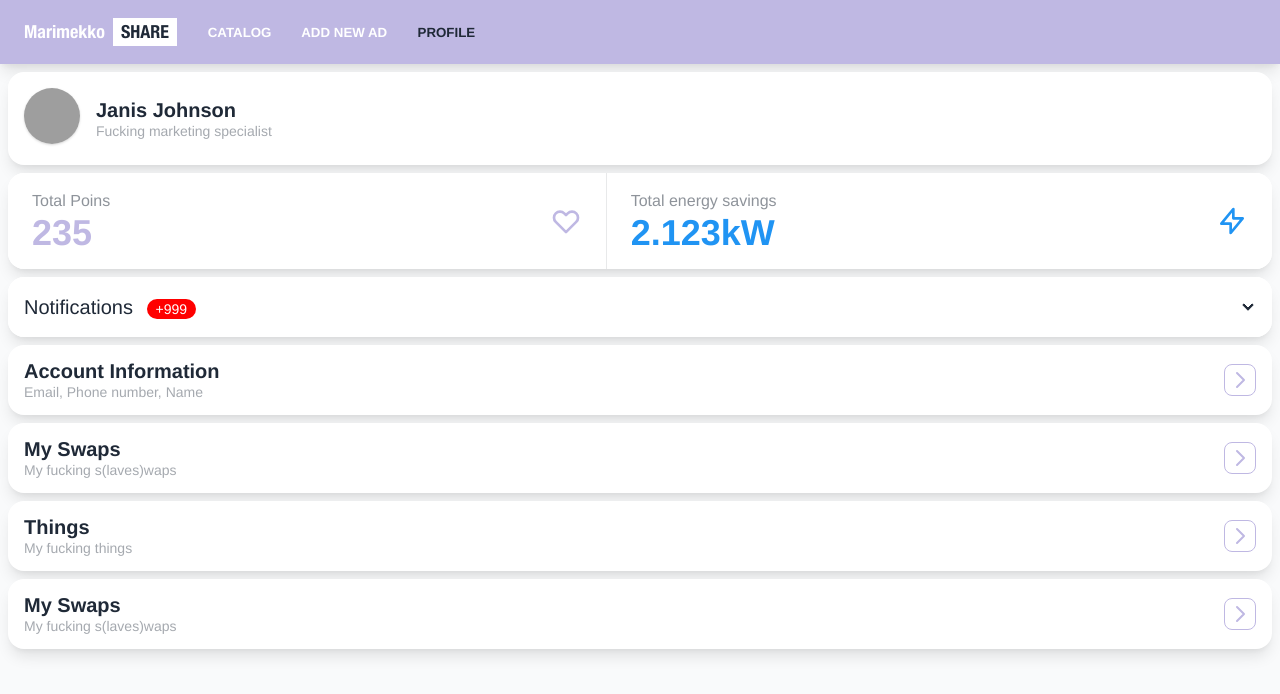
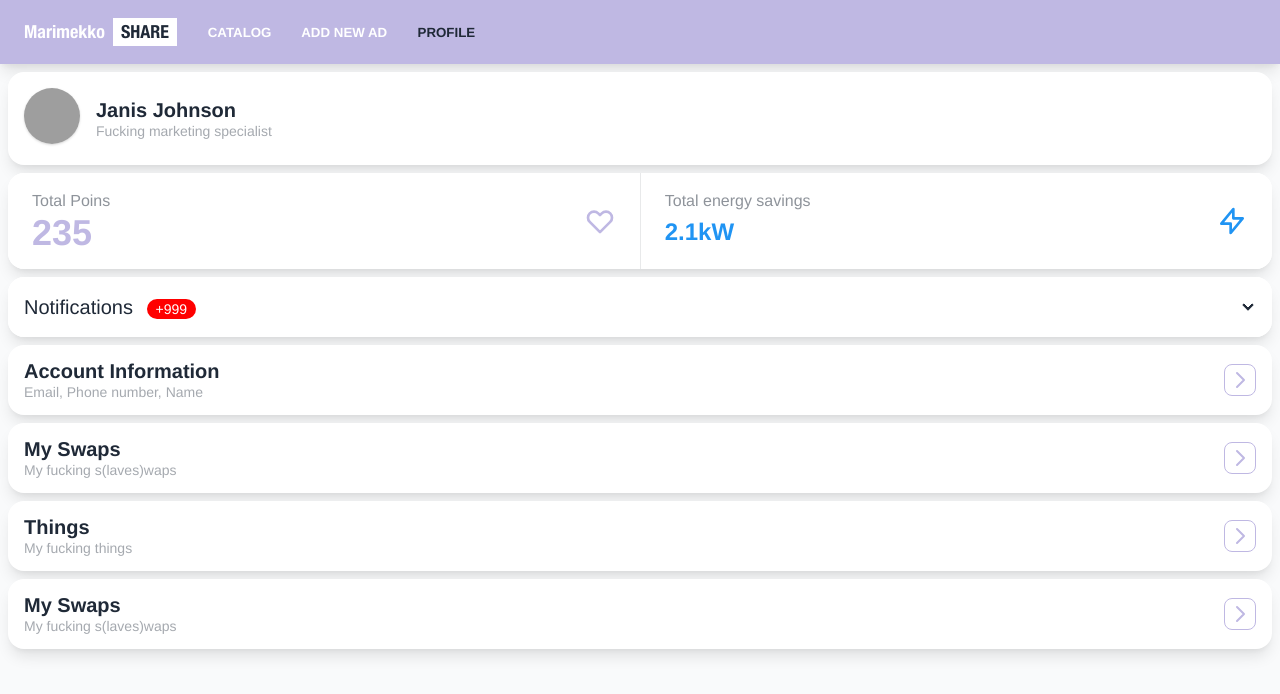
Before and after one commit to HacksDev/marimekko-project, a Next.js app: page /profile in a window 1280 px wide. Shown: the top 694 px of the page. Built offline with nearby package versions, Linux system fonts and the light colour scheme; grey boxes are pictures that could not be loaded.

Commit message:
Design improvements

```diff
--- a/pages/profile.tsx
+++ b/pages/profile.tsx
@@ -23,7 +23,7 @@ const Profile: NextPage = () => {
                     </div>
                 </div>
 
-                <div className="w-full card shadow-lg compact mt-2 side bg-base-100 stats">
+                <div className="w-full card flex flex-col md:flex-row shadow-lg compact mt-2 side bg-base-100 stats">
                     <div className="stat">
                         <div className="stat-figure text-primary">
                             <svg xmlns="http://www.w3.org/2000/svg" fill="none" viewBox="0 0 24 24"
@@ -44,7 +44,7 @@ const Profile: NextPage = () => {
                             </svg>
                         </div>
                         <div className="stat-title">Total energy savings</div>
-                        <div className="stat-value text-info">2.123kW</div>
+                        <div className="stat-value text-2xl text-info">2.1kW</div>
                     </div>
                 </div>
 
@@ -120,6 +120,8 @@ const Profile: NextPage = () => {
                     </div>
                 </div>
 
+                <div className="min-h-16" />
+
 
             </div>
             <BottomNavigation/>
```
